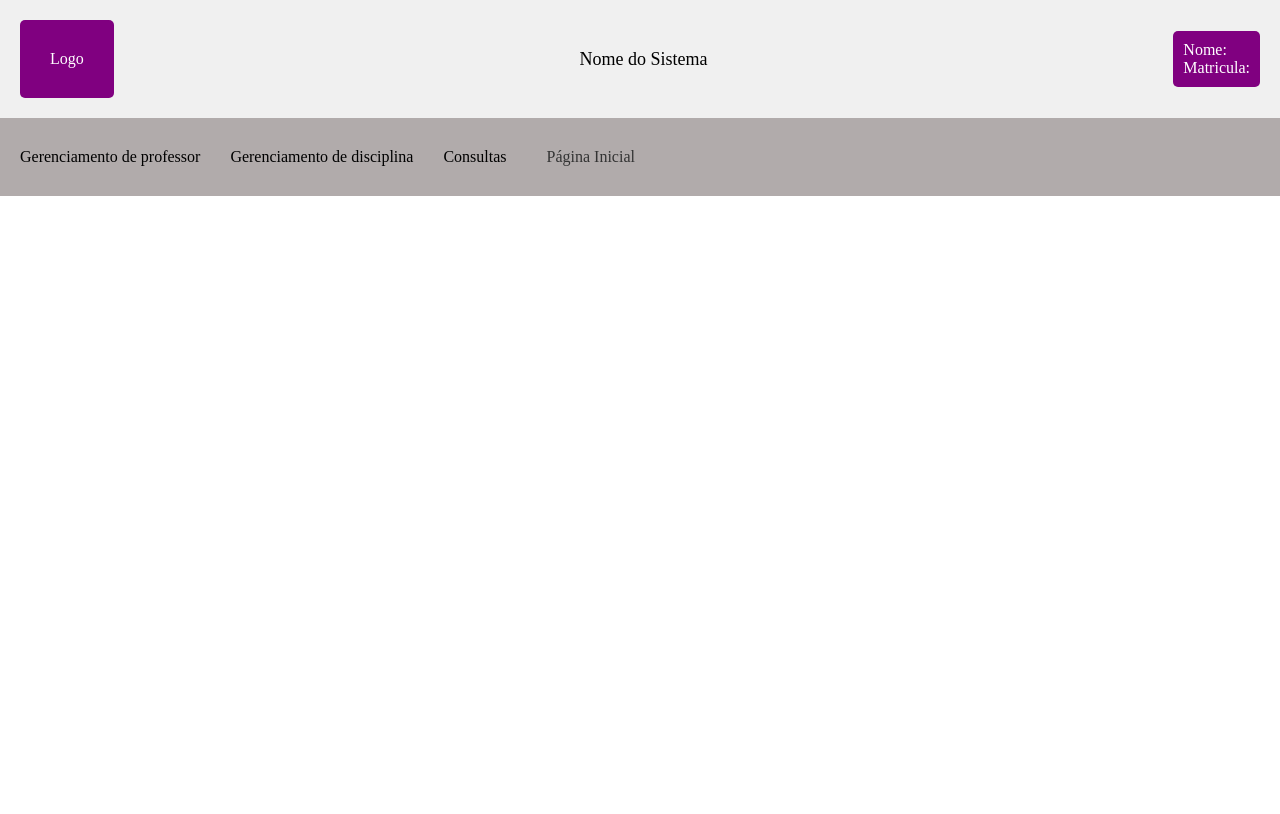
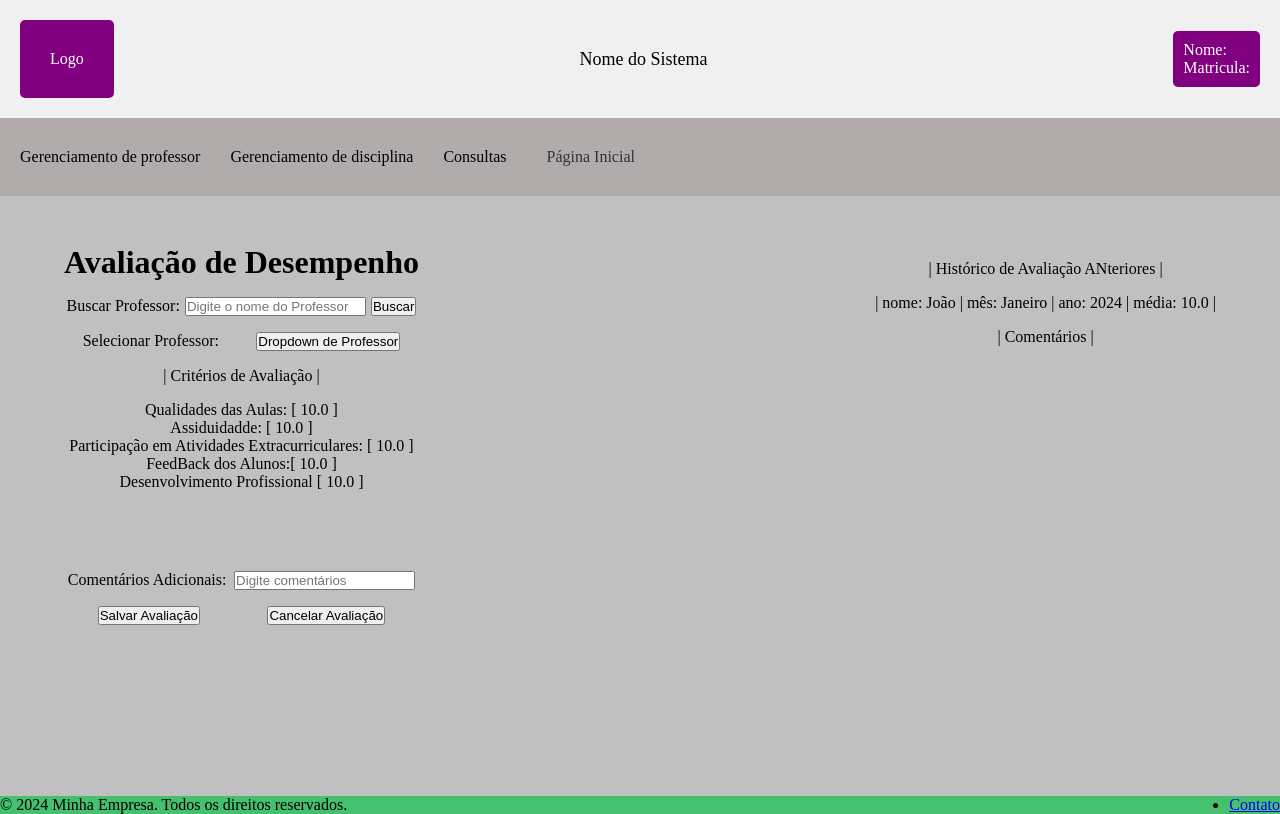
Before and after one commit to LorranBS/Academico_coord, a plain HTML site: page HTML/AvaliacaoDesempenho.html in a window 1280 px wide. Drawn offline with Linux system fonts and the light colour scheme.

Commit message:
Página Avaliação de Desempenho

```diff
--- a/CSS/Index.css
+++ b/CSS/Index.css
@@ -86,7 +86,80 @@ nav {
     padding: 100px;
     height: 55vh;
 }
+/*Conteúdo - Avaliação de Desempenho */
 
+.conteudoAvaliacao{
+    background-color: #c0c0c0;
+    height: 75vh;
+    display: flex;
+    justify-content: space-between;
+}
+
+.conteudoAvaliacao .avaliacao{
+
+    display: flex;
+    flex-direction: column;
+    margin-left: 4rem;
+    margin-top: 3rem;
+}
+
+.conteudoAvaliacao .avaliacao.titulo{
+
+}
+.conteudoAvaliacao .avaliacao .buscarProfessor{
+
+    display: flex;
+    margin-top: 1rem;
+    justify-content: space-around;
+}
+.conteudoAvaliacao .avaliacao .dropdownProfessor{
+
+    display: flex;
+    margin-top: 1rem;
+    justify-content: space-around;
+}
+
+.conteudoAvaliacao .avaliacao .criteriosAvaliacao{
+
+    display: flex;
+    margin-top: 1rem;
+    justify-content: space-around;
+}
+.conteudoAvaliacao .avaliacao .tabelaAvaliacao{
+
+    display: flex;
+    margin-top: 1rem;
+    flex-direction: column;
+
+}
+
+.conteudoAvaliacao .avaliacao .tabelaAvaliacao p{
+    text-align: center;
+}
+
+.conteudoAvaliacao .avaliacao .comentarios{
+    display: flex;
+    margin-top: 5rem;
+    justify-content:space-around;
+}
+
+.conteudoAvaliacao .avaliacao .salvarAvaliacao{
+    display: flex;
+    margin-top: 1rem;
+    justify-content: space-around;
+}
+
+.conteudoAvaliacao .historicoAvaliaca{
+    display: flex;
+    flex-direction: column;
+    margin-right: 4rem;
+    margin-top: 3rem;
+}
+
+.conteudoAvaliacao .historicoAvaliaca p{
+    text-align: center;
+    padding-top: 1rem;
+}
 footer{
     background-color: #45c06e;
     /* padding: 2px; */
--- a/HTML/AvaliacaoDesempenho.html
+++ b/HTML/AvaliacaoDesempenho.html
@@ -5,7 +5,9 @@
     <meta name="viewport" content="width=device-width, initial-scale=1.0">
     <title>Document</title>
     <title>Document</title><link rel="stylesheet" href="/CSS/Index.css">
+
 </head>
+
 <body>
     <header>
         <div class="logo">Logo</div>
@@ -40,5 +42,81 @@
             <li> <a href="Index.html"> Página Inicial</a>
         </ul>
     </nav>
+
+
+    <div class="conteudoAvaliacao">
+        <div class="avaliacao">
+
+            <div class= "titulo">
+            <h1>
+            Avaliação de Desempenho
+            </h1>
+            </div>
+
+            <div class="buscarProfessor">
+            <p>
+            Buscar Professor:
+            </p>
+            <input type="text" placeholder="Digite o nome do Professor">
+            <button>
+            Buscar
+            </button>
+            </div>
+
+            <div class="dropdownProfessor">
+
+            <p>Selecionar Professor:</p>
+
+            <button> Dropdown de Professor </button>
+
+            </div>
+
+            <div class="criteriosAvaliacao">
+
+            <p> | Critérios de Avaliação |</p>
+
+            </div>
+
+            <div class="tabelaAvaliacao">
+                <p>
+            Qualidades das Aulas: [ 10.0 ] <br>
+            Assiduidadde: [ 10.0 ] <br>
+            Participação em Atividades Extracurriculares: [ 10.0 ] <br>
+            FeedBack dos Alunos:[ 10.0 ] <br>
+            Desenvolvimento Profissional [ 10.0 ]
+                </p>
+            </div>
+
+            <div class="comentarios">
+            <p> Comentários Adicionais:</p>
+            <input type="text" placeholder="Digite comentários">
+            </div>
+
+            <div class="salvarAvaliacao">
+            <button> Salvar Avaliação </button>
+            <button> Cancelar Avaliação </button>
+            </div>
+        </div>
+        <div class="historicoAvaliaca">
+
+            <p>
+               | Histórico de Avaliação ANteriores |
+            </p>
+
+            <p>
+                | nome: João | mês: Janeiro | ano: 2024 | média: 10.0 |
+            </p>
+
+            <p> | Comentários |</p>
+
+        </div>
+    </div>
+    <footer>
+        <p>&copy; 2024 Minha Empresa. Todos os direitos reservados.</p>
+        <ul>
+            <li><a href="/contato">Contato</a></li>
+        </ul>
+    </footer>
+
 </body>
 </html>
```
